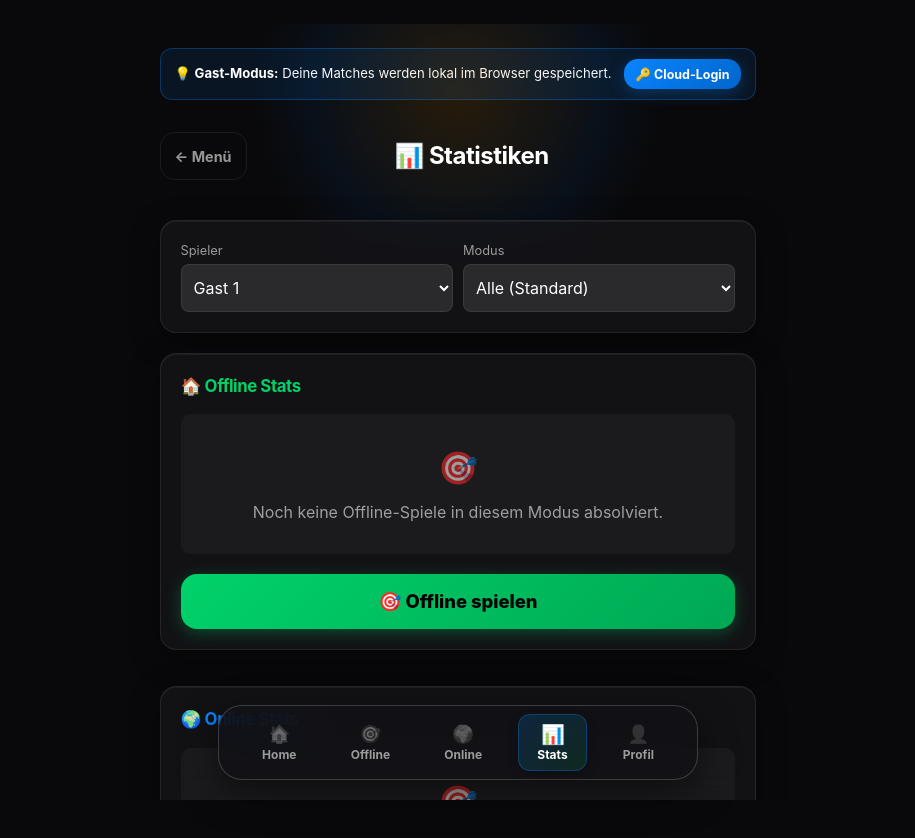
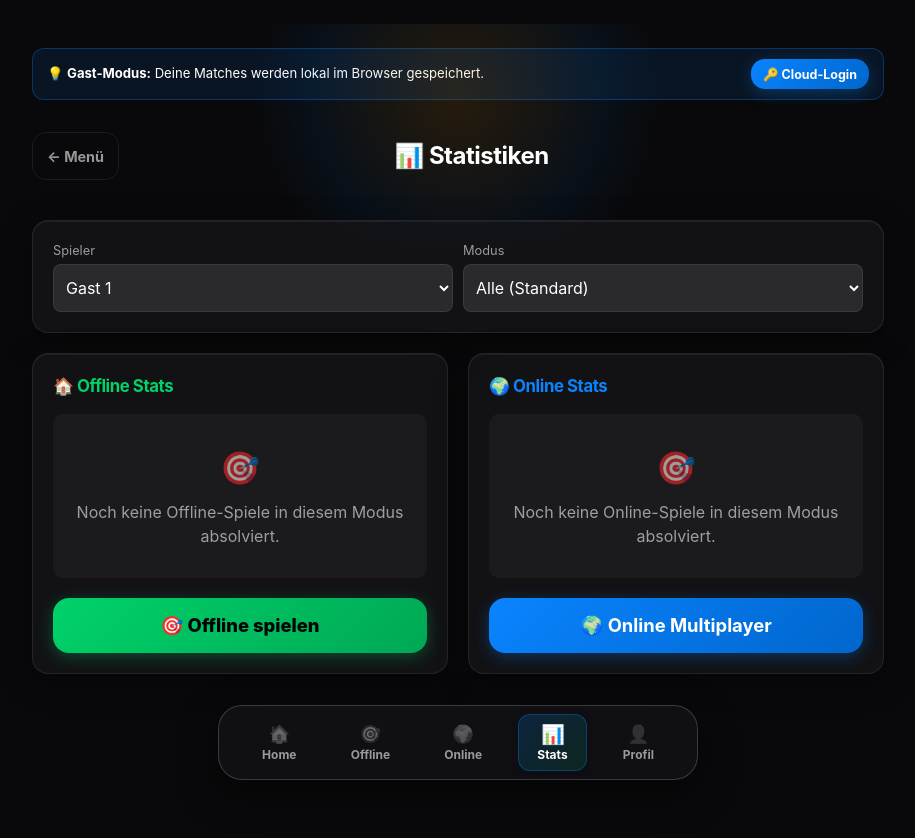
Before and after one commit to Dominik952678/DartCounter, a React (Vite) app: page /stats in a window 1280 px wide. Shown: the top 838 px of the page, without its empty margins (182-1097 px from the left). Before the commit the page ends 800 px from the top, so only its background shows below. Built offline with nearby package versions, Linux system fonts and the light colour scheme.

Commit message:
fix: allow normal vertical scrolling on MatchSetup and subpages so start game button can be scrolled to

```diff
--- a/src/index.css
+++ b/src/index.css
@@ -71,44 +71,24 @@ h3 { font-size: 1.05em; color: var(--text-dim); }
   }
 }
 
-@media (min-width: 768px) and (orientation: portrait) {
-  html, body {
-    overflow: hidden;
-    height: 100%;
-    overscroll-behavior: none;
-  }
+@media (min-width: 768px) {
   .app-container {
     max-width: 1040px;
-    height: 100dvh;
-    max-height: 100dvh;
-    overflow: hidden;
-    overscroll-behavior: none;
     padding: max(calc(env(safe-area-inset-top) + 16px), 20px) 32px max(calc(env(safe-area-inset-bottom) + 80px), 90px) 32px;
   }
 }
 
 @media (orientation: landscape) {
-  html, body {
-    overflow: hidden;
-    height: 100%;
-    overscroll-behavior: none;
-  }
   .app-container {
     max-width: min(1060px, 94vw);
-    height: 100dvh;
-    max-height: 100dvh;
-    overflow: hidden;
-    overscroll-behavior: none;
-    display: flex;
-    flex-direction: column;
-    padding: max(calc(env(safe-area-inset-top) + 4px), 6px) max(calc(env(safe-area-inset-right) + 12px), 16px) max(calc(env(safe-area-inset-bottom) + 54px), 62px) max(calc(env(safe-area-inset-left) + 12px), 16px);
+    padding: max(calc(env(safe-area-inset-top) + 6px), 10px) max(calc(env(safe-area-inset-right) + 12px), 16px) max(calc(env(safe-area-inset-bottom) + 60px), 72px) max(calc(env(safe-area-inset-left) + 12px), 16px);
   }
 }
 
 @media (min-width: 768px) and (orientation: landscape) {
   .app-container {
     max-width: min(1120px, 92vw);
-    padding: max(calc(env(safe-area-inset-top) + 10px), 14px) 32px max(calc(env(safe-area-inset-bottom) + 58px), 68px) 32px;
+    padding: max(calc(env(safe-area-inset-top) + 10px), 14px) 32px max(calc(env(safe-area-inset-bottom) + 68px), 80px) 32px;
   }
 }
 
```
